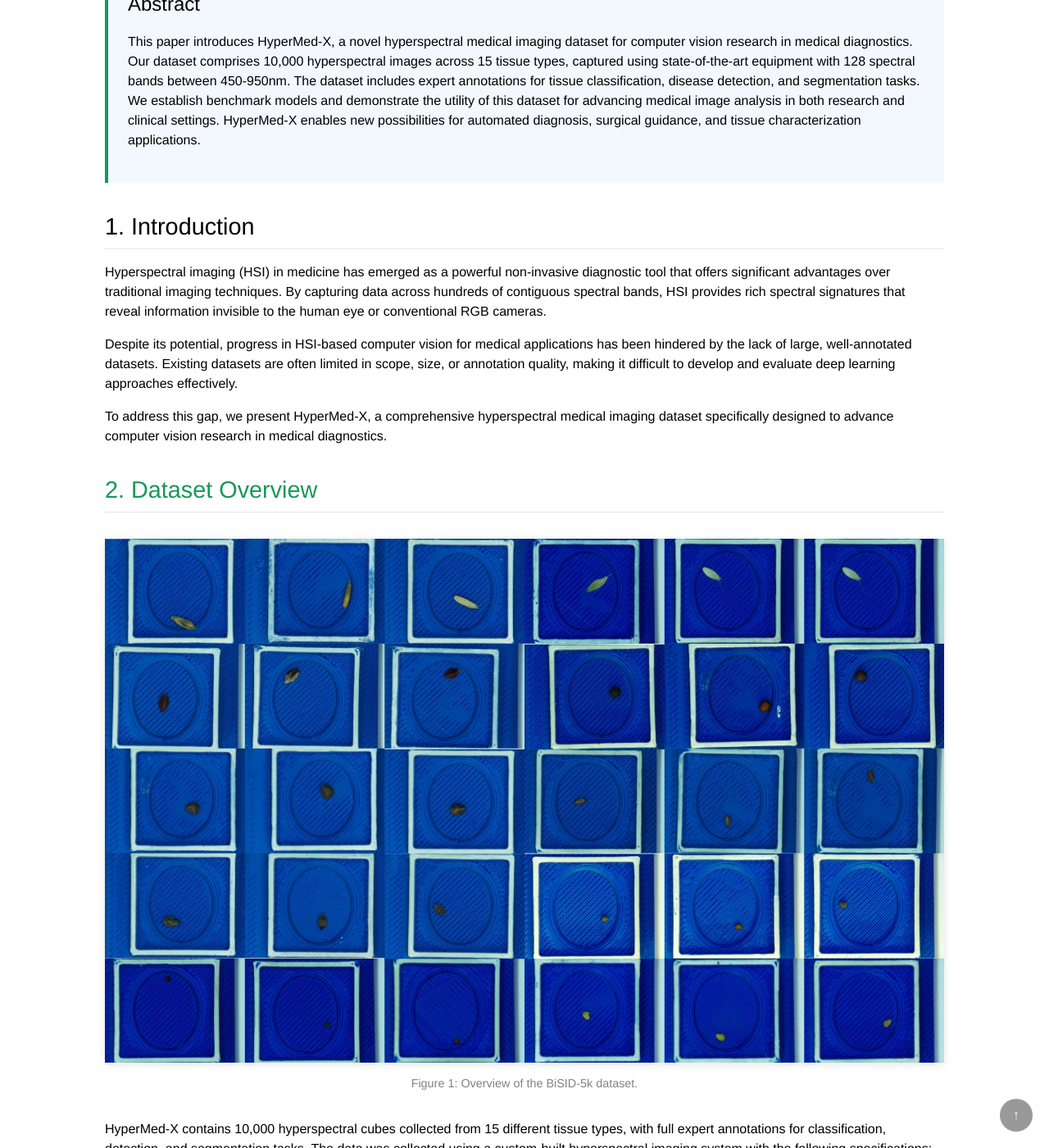
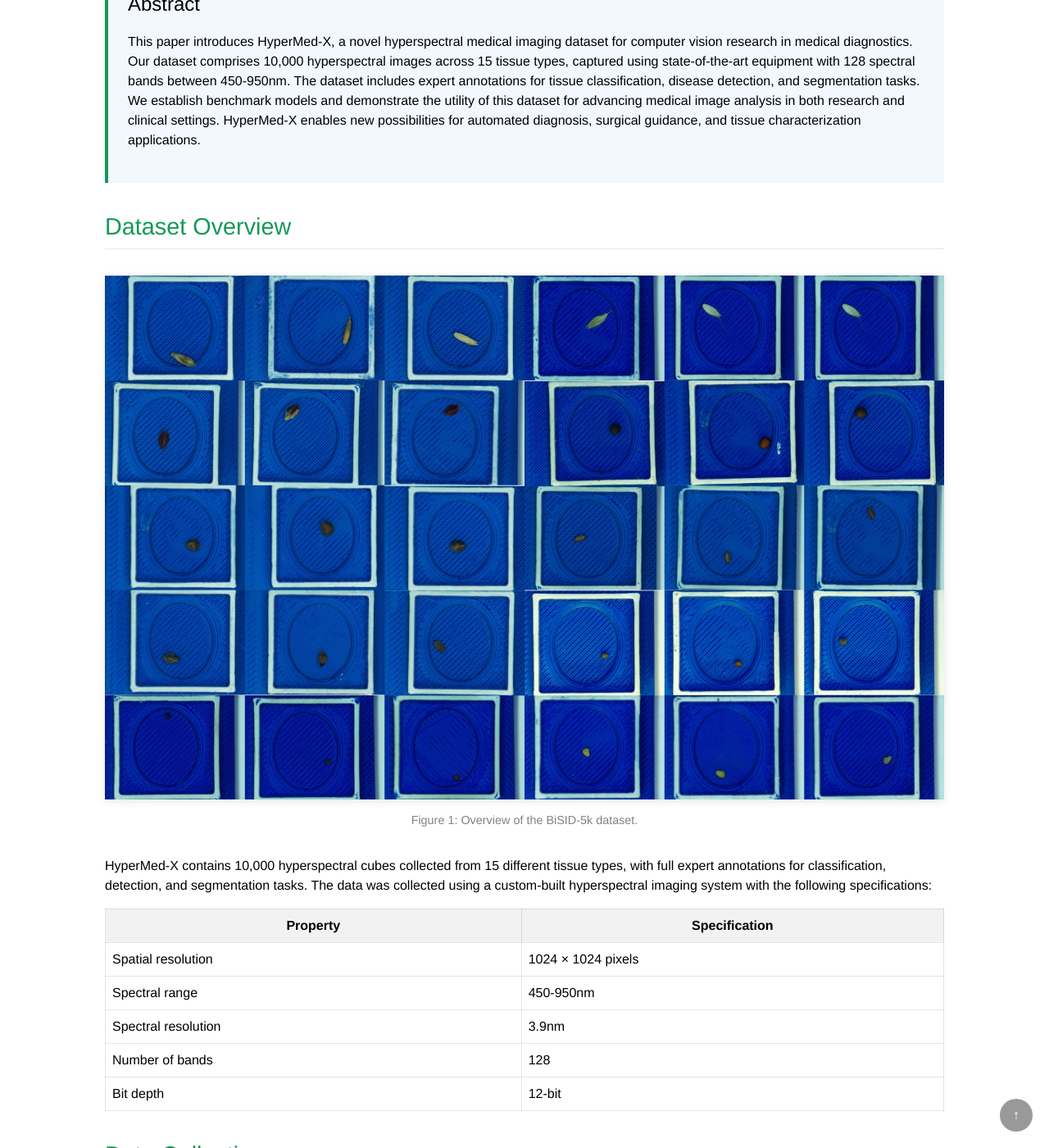
Before and after one commit to max-kuk/bisid-5k, a Jekyll site: the page built from index.md, in a window 1280 px wide and 1400 px high, scrolled down 591 px. Shown: the whole window at 82% size. Built offline with Jekyll 4.4.1, drawn with Linux system fonts in a browser that asks for light colours; our own code applies the rules of GitHub Pages for plain Markdown files; some of the changed text lies outside the part shown.

Commit message:
website update

````diff
--- a/_layouts/default.html
+++ b/_layouts/default.html
@@ -375,12 +375,9 @@
         <p>This paper introduces HyperMed-X, a novel hyperspectral medical imaging dataset for computer vision research in medical diagnostics. Our dataset comprises 10,000 hyperspectral images across 15 tissue types, captured using state-of-the-art equipment with 128 spectral bands between 450-950nm. The dataset includes expert annotations for tissue classification, disease detection, and segmentation tasks. We establish benchmark models and demonstrate the utility of this dataset for advancing medical image analysis in both research and clinical settings. HyperMed-X enables new possibilities for automated diagnosis, surgical guidance, and tissue characterization applications.</p>
       </div>
 
-      <h2>1. Introduction</h2>
-      <p>Hyperspectral imaging (HSI) in medicine has emerged as a powerful non-invasive diagnostic tool that offers significant advantages over traditional imaging techniques. By capturing data across hundreds of contiguous spectral bands, HSI provides rich spectral signatures that reveal information invisible to the human eye or conventional RGB cameras.</p>
-      <p>Despite its potential, progress in HSI-based computer vision for medical applications has been hindered by the lack of large, well-annotated datasets. Existing datasets are often limited in scope, size, or annotation quality, making it difficult to develop and evaluate deep learning approaches effectively.</p>
-      <p>To address this gap, we present HyperMed-X, a comprehensive hyperspectral medical imaging dataset specifically designed to advance computer vision research in medical diagnostics.</p>
 
-      <h2 class="header">2. Dataset Overview</h2>
+
+      <h2 class="header">Dataset Overview</h2>
       <div class="figure">
         <img src="assets/images/dataset_overview.jpg" alt="Dataset Overview">
         <div class="figure-caption">Figure 1: Overview of the BiSID-5k dataset.</div>
@@ -419,7 +416,7 @@
         </tbody>
       </table>
 
-      <h2 class="header">3. Data Collection</h2>
+      <h2 class="header">Data Collection</h2>
       <p>The data collection process followed a rigorous protocol approved by the institutional review boards of participating hospitals. Patient consent was obtained for all samples included in the dataset, and all data has been anonymized to protect patient privacy.</p>
 
       <div class="tip-block">
@@ -427,7 +424,7 @@
         <p>Imaging was performed ex-vivo immediately after surgical extraction to preserve tissue properties. Calibration procedures were implemented to ensure spectral and radiometric accuracy across all samples.</p>
       </div>
 
-      <h2 class="header">4. Annotations</h2>
+      <h2 class="header">Annotations</h2>
       <div class="markdown">
       BiSID-5K
           /images
@@ -470,7 +467,7 @@
                   /RGB_Raw.jpg
             </div>
 
-      <h2 class="header">5. Benchmark Results</h2>
+      <h2 class="header">Benchmark Results</h2>
       <p>We established baseline performance metrics using several state-of-the-art deep learning architectures. The following table summarizes the results on the main tasks:</p>
 
       <table>
@@ -504,15 +501,13 @@
         </tbody>
       </table>
 
-      <h2 class="header">6. Dataset Access</h2>
-      <p>The HyperMed-X dataset is available for research purposes at <a href="#">https://hypermed-x.github.io</a>. Users must agree to our data usage agreement, which prohibits commercial use without explicit permission and requires appropriate citation of this paper in any resulting publications.</p>
 
       <div class="warning-block">
         <strong>Usage Restrictions</strong>
         <p>This dataset is provided for academic and research purposes only. Any commercial use requires explicit written permission from the authors. Researchers are required to cite the corresponding paper in any resulting publications.</p>
       </div>
 
-      <h2 class="header">7. Citation</h2>
+      <h2 class="header">Citation</h2>
       <div class="citation">
 ```
 BiSID-5K
@@ -557,7 +552,7 @@ BiSID-5K
 ```
       </div>
 
-      <h2 class="header">8. Acknowledgements</h2>
+      <h2 class="header">Acknowledgements</h2>
       <p>This work is supported by funds from the German Federal Ministry of Food and Agriculture (BMEL), based on a decision of the Parliament of the Federal Republic of Germany. The German Federal Office for Agriculture and Food (BLE) provides coordinating support for artificial intelligence (AI) in agriculture as the funding organisation, grant number 28DK116C20. The dataset was created as part of the research project “KIRa - KI-gestützte Plattform zur Klassifikation und Sortierung von Pflanzensamen: Bewertung der Saatgutreinheit am Musterfall Raps" (engl. "AI-supported platform for classifying and sorting plant seeds: Evaluation of seed purity using oilseed rape as a model case").
 </p>
 
````
